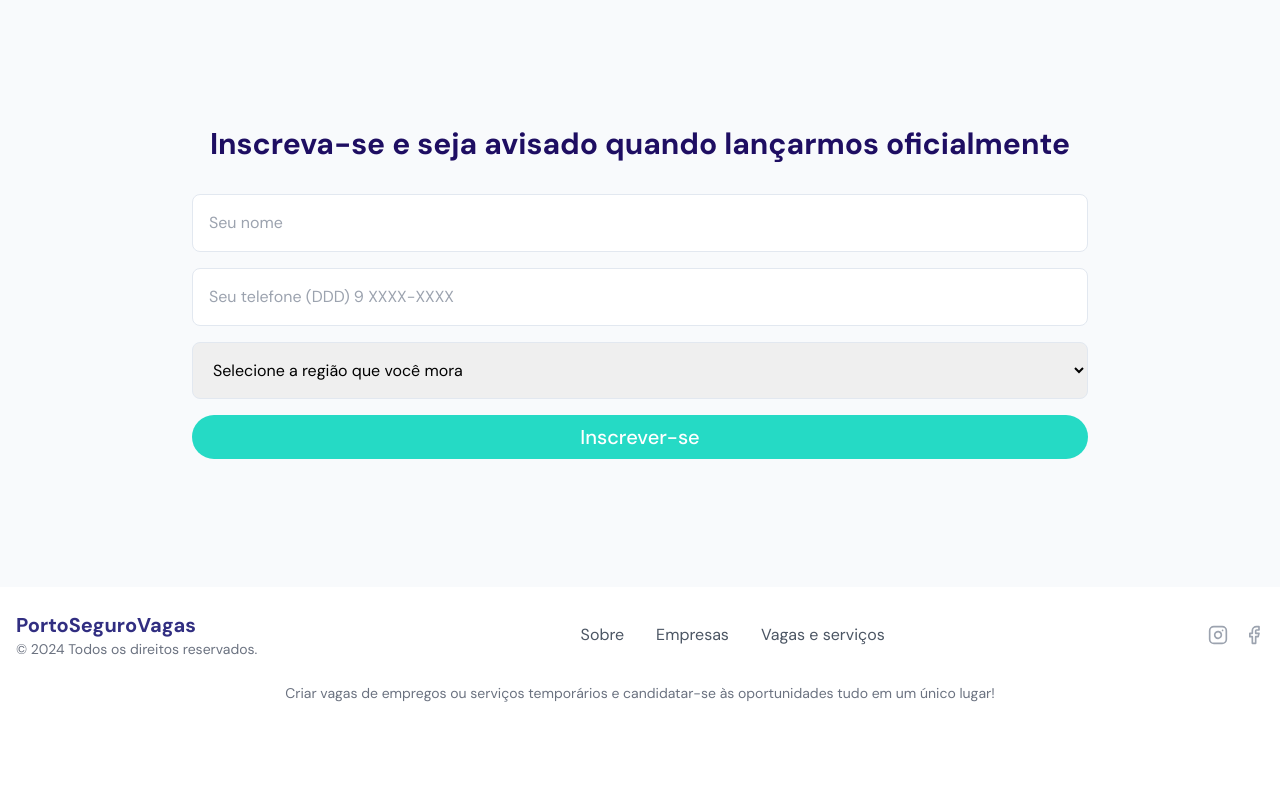
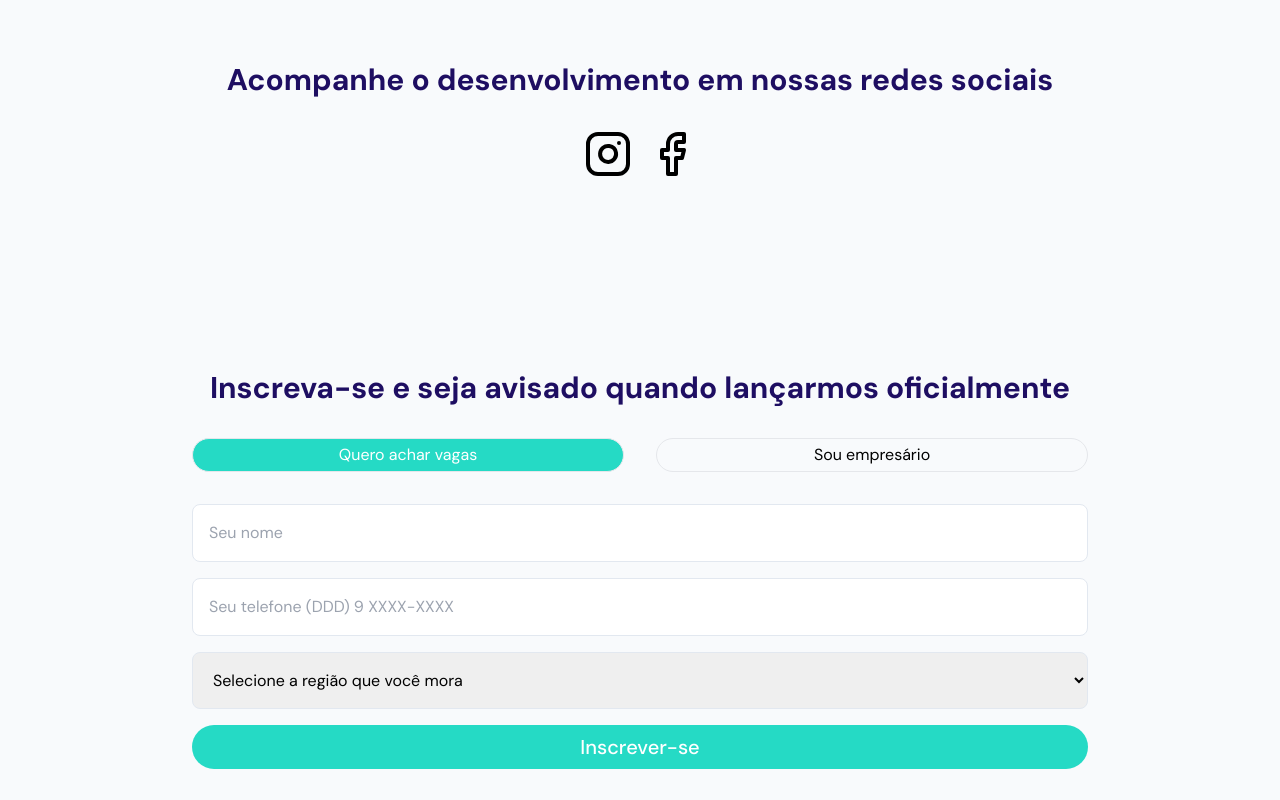
Before and after one commit to RobertoAthos/porto-seguro-vagas, a Next.js app: page / in a window 1280 px wide. Shown: the part 2440-3240 px from the top of the page. Before the commit the page ends 3167 px from the top, so only its background shows below. Built offline with nearby package versions, Linux system fonts and the light colour scheme.

Commit message:
update: add company form subscription and new cta section

```diff
--- a/src/app/page.tsx
+++ b/src/app/page.tsx
@@ -3,6 +3,7 @@ import PrimaryButton from "@/components/common/PrimaryButton";
 import FeatureSection from "@/components/lp/common/FeatureSection";
 import SignatureForm from "@/components/lp/forms/SignatureForm";
 import Header from "@/components/lp/NavBar";
+import { Facebook, Instagram } from "lucide-react";
 
 export default function Home() {
 	return (
@@ -72,6 +73,19 @@ export default function Home() {
 				/>
 			</section>
 
+			<section
+				id="social_media"
+				className="w-full max-w-screen-xl m-auto px-8 py-16"
+			>
+				<h3 className="text-center text-secondary font-semibold text-3xl">
+					Acompanhe o desenvolvimento em nossas redes sociais
+				</h3>
+				<div className="w-full flex justify-center space-x-4 mt-8">
+					<Instagram className="h-12 w-12 hover:text-primary cursor-pointer" />
+					<Facebook className="h-12 w-12 hover:text-primary cursor-pointer" />
+				</div>
+			</section>
+
 			<section id="form" className="w-full max-w-screen-xl m-auto px-8 py-16">
 				<SignatureForm />
 			</section>
--- a/src/components/lp/forms/SignatureForm.tsx
+++ b/src/components/lp/forms/SignatureForm.tsx
@@ -1,27 +1,68 @@
 import PrimaryButton from "@/components/common/PrimaryButton";
-import React from "react";
+import type React from "react";
+import { useState } from "react";
 
 export default function SignatureForm() {
+	const [tab, setTab] = useState("employee");
+	const [formValues, setFormValues] = useState({});
+
+	const handleSubmit = (e: React.FormEvent<HTMLFormElement>) => {
+		e.preventDefault();
+		console.log(formValues);
+	};
+
 	return (
 		<div className="w-full space-y-8 max-w-4xl m-auto py-16">
 			<h4 className="text-3xl text-secondary font-semibold text-center">
 				Inscreva-se e seja avisado quando lançarmos oficialmente
 			</h4>
-			<form>
+			<div className="w-full flex justify-evenly text-left space-x-8">
+				<button
+					type="button"
+					className={`border w-full py-1 px-2 rounded-full ${
+						tab === "employee" ? "bg-primary text-white" : ""
+					}`}
+					onClick={() => setTab("employee")}
+				>
+					Quero achar vagas
+				</button>
+				<button
+					type="button"
+					className={`border w-full py-1 px-2 rounded-full ${
+						tab === "employer" ? "bg-primary text-white" : ""
+					}`}
+					onClick={() => setTab("employer")}
+				>
+					Sou empresário
+				</button>
+			</div>
+			<form onSubmit={handleSubmit}>
+				{tab === "employee" ? (
 					<div className="flex flex-col space-y-4">
 						<input
 							type="text"
 							placeholder="Seu nome"
+							onChange={(e) =>
+								setFormValues({ ...formValues, full_name: e.target.value })
+							}
 							className="w-full p-4 border border-slate-200 rounded-lg"
 							required
 						/>
 						<input
 							type="tel"
 							placeholder="Seu telefone (DDD) 9 XXXX-XXXX"
+							onChange={(e) =>
+								setFormValues({ ...formValues, phone_number: e.target.value })
+							}
 							className="w-full p-4 border border-slate-200 rounded-lg"
 							required
 						/>
-					<select className="w-full p-4 border border-slate-200 rounded-lg">
+						<select
+							onChange={(e) =>
+								setFormValues({ ...formValues, region: e.target.value })
+							}
+							className="w-full p-4 border border-slate-200 rounded-lg"
+						>
 							<option value="0">Selecione a região que você mora</option>
 							<option value="1">Porto Seguro</option>
 							<option value="2">Arraial D´Ajuda</option>
@@ -30,6 +71,39 @@ export default function SignatureForm() {
 						</select>
 						<PrimaryButton size="lg" text="Inscrever-se" type="submit" />
 					</div>
+				) : (
+					<div className="flex flex-col space-y-4">
+						<input
+							type="text"
+							placeholder="Nome da empresa"
+							onChange={(e) =>
+								setFormValues({ ...formValues, name: e.target.value })
+							}
+							className="w-full p-4 border border-slate-200 rounded-lg"
+							required
+						/>
+						<input
+							type="tel"
+							placeholder="Seu telefone (DDD) 9 XXXX-XXXX"
+							onChange={(e) =>
+								setFormValues({ ...formValues, phone_number: e.target.value })
+							}
+							className="w-full p-4 border border-slate-200 rounded-lg"
+							required
+						/>
+						<input
+							type="text"
+							placeholder="Ramo de atividade"
+							onChange={(e) =>
+								setFormValues({ ...formValues, company_reason: e.target.value })
+							}
+							className="w-full p-4 border border-slate-200 rounded-lg"
+							required
+						/>
+
+						<PrimaryButton size="lg" text="Inscrever-se" type="submit" />
+					</div>
+				)}
 			</form>
 		</div>
 	);
```
Lines whose indentation alone changed are shown as unchanged.
